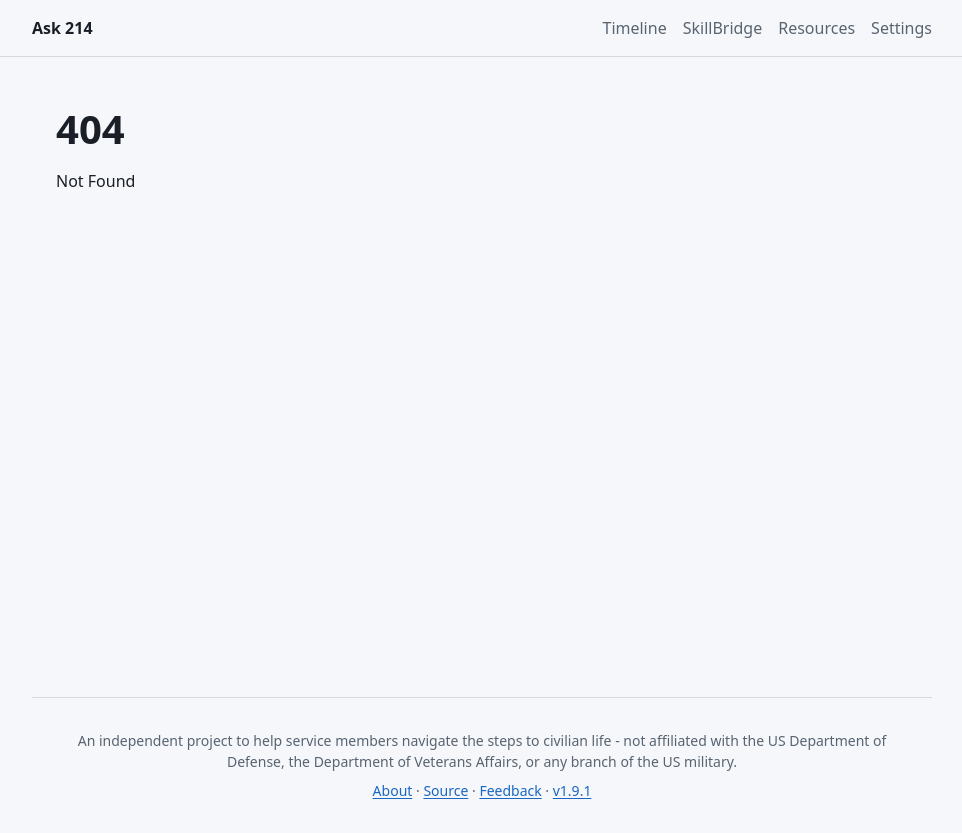
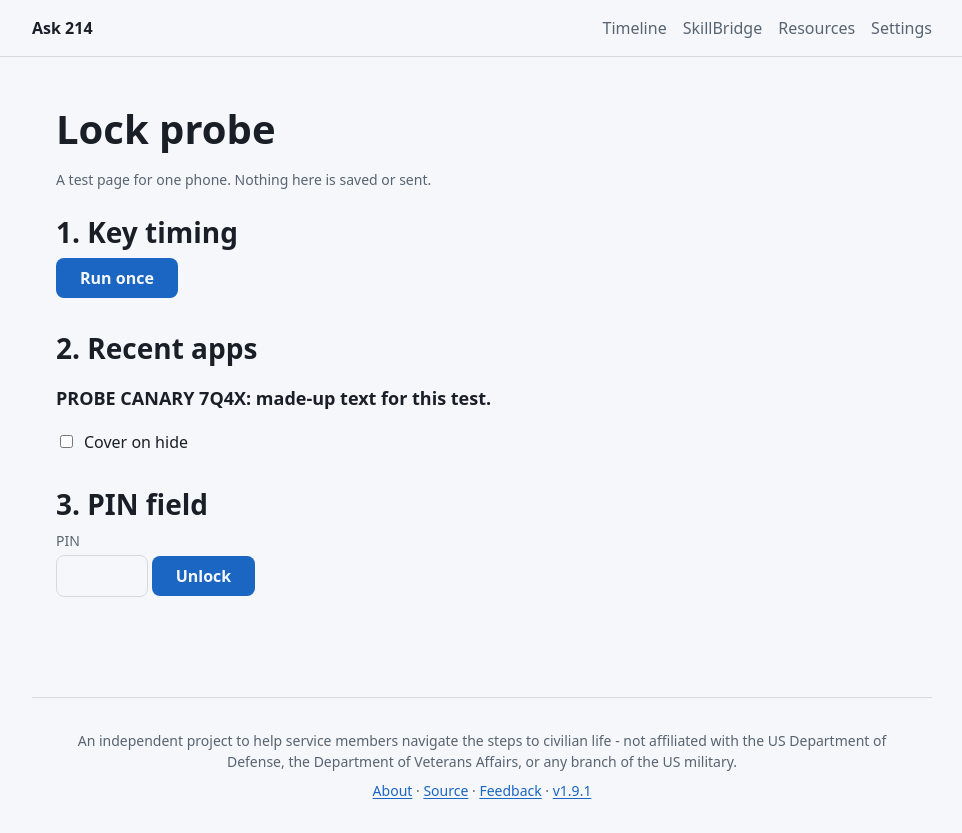
Before and after one commit to GoudyMT/ask214, a SvelteKit app: page /probe-lock in a window 1280 px wide. Before the commit this address had no page. Shown: the whole page, without its empty margins (158-1120 px from the left). Built offline with nearby package versions, Linux system fonts and the light colour scheme.

Commit message:
chore: add a device probe page for the app lock key timing, recent-apps and pin field checks

```diff
--- /dev/null
+++ b/src/routes/probe-lock/+page.svelte
@@ -0,0 +1,218 @@
+<script lang="ts">
+	import { onDestroy } from 'svelte';
+	import { KAT_PASSWORD } from '$lib/backup/kdf-kat';
+	import { KDF_WORKER_SRC } from '$lib/backup/kdf-paths';
+
+	// A device probe, not a feature: it measures on a real phone what an app PIN would cost and show. Nothing it
+	// makes is stored, and nothing leaves the page.
+	//
+	// 1. One cold key derive per page load, timed from `new Worker` to the key, so the number includes the worker's
+	//    fetch and start-up the way a real unlock after a reload would pay them. A second run would reuse a warm
+	//    engine and read low, so the button works once; a reload gives a cold page again.
+	// 2. Made-up text and an optional plain cover drawn when the page is hidden, to see what the phone's recent-apps
+	//    view keeps.
+	// 3. One PIN field with the attributes the app lock would use, to see whether the phone offers to save it, what
+	//    the keyboards suggest over it, and what a screen reader says.
+
+	const SALT_BYTES = 16;
+
+	type Result = {
+		ms: number;
+		firstProgressMs: number | null;
+		startState: DocumentVisibilityState;
+		stayedVisible: boolean;
+		outcome: string;
+	};
+
+	let used = $state(false);
+	let running = $state(false);
+	let result = $state<Result | null>(null);
+	let coverOnHide = $state(false);
+	let covered = $state(false);
+	let pin = $state('');
+
+	function runOnce(): void {
+		if (used) return;
+		used = true;
+		running = true;
+		const startState = document.visibilityState;
+		let stayedVisible = startState === 'visible';
+		const onVisibility = (): void => {
+			if (document.visibilityState !== 'visible') stayedVisible = false;
+		};
+		document.addEventListener('visibilitychange', onVisibility);
+		const salt = crypto.getRandomValues(new Uint8Array(SALT_BYTES));
+		const pass = new TextEncoder().encode(KAT_PASSWORD).buffer;
+		let firstProgressMs: number | null = null;
+		let done = false;
+
+		const started = performance.now();
+		const worker = new Worker(KDF_WORKER_SRC, { type: 'module' });
+		const finish = (outcome: string): void => {
+			if (done) return;
+			done = true;
+			const ms = Math.round(performance.now() - started);
+			worker.terminate();
+			document.removeEventListener('visibilitychange', onVisibility);
+			result = { ms, firstProgressMs, startState, stayedVisible, outcome };
+			running = false;
+		};
+		worker.onmessage = (event: MessageEvent<{ type?: unknown; code?: unknown }>) => {
+			const data = event.data;
+			if (data.type === 'progress') {
+				firstProgressMs ??= Math.round(performance.now() - started);
+				return;
+			}
+			if (data.type === 'key') finish('key made');
+			else if (data.type === 'error')
+				finish(typeof data.code === 'string' ? data.code : 'E_NO_CODE');
+		};
+		worker.onerror = () => finish('E_WORKER_ERROR');
+		worker.postMessage({ op: 'derive', purpose: 'restore', pass, salt }, [pass]);
+	}
+
+	function onVisibilityChange(): void {
+		if (document.visibilityState === 'hidden') {
+			pin = '';
+			if (coverOnHide) covered = true;
+		} else {
+			covered = false;
+		}
+	}
+
+	function refuse(event: ClipboardEvent): void {
+		event.preventDefault();
+	}
+
+	onDestroy(() => {
+		pin = '';
+	});
+</script>
+
+<svelte:document onvisibilitychange={onVisibilityChange} />
+<svelte:window onpagehide={() => (pin = '')} />
+
+<svelte:head>
+	<title>Lock probe - Ask 214</title>
+</svelte:head>
+
+<h1>Lock probe</h1>
+<p class="note">A test page for one phone. Nothing here is saved or sent.</p>
+
+<section aria-labelledby="derive-heading">
+	<h2 id="derive-heading">1. Key timing</h2>
+	<button type="button" class="primary" onclick={runOnce} disabled={used}>Run once</button>
+	{#if running}
+		<p role="status">Working...</p>
+	{:else if result}
+		<dl class="result" data-testid="probe-result">
+			<dt>Time</dt>
+			<dd data-testid="probe-ms">{result.ms} ms</dd>
+			<dt>First progress</dt>
+			<dd data-testid="probe-first">
+				{result.firstProgressMs === null ? 'none' : `${result.firstProgressMs} ms`}
+			</dd>
+			<dt>Page at start</dt>
+			<dd>{result.startState}</dd>
+			<dt>Stayed on screen</dt>
+			<dd>{result.stayedVisible ? 'yes' : 'no - run again after a reload'}</dd>
+			<dt>Result</dt>
+			<dd data-testid="probe-outcome">{result.outcome}</dd>
+		</dl>
+	{/if}
+	{#if used && !running}
+		<p class="note">Reload the page for the next run.</p>
+	{/if}
+</section>
+
+<section aria-labelledby="canary-heading">
+	<h2 id="canary-heading">2. Recent apps</h2>
+	<p class="canary">PROBE CANARY 7Q4X: made-up text for this test.</p>
+	<label class="toggle">
+		<input type="checkbox" bind:checked={coverOnHide} />
+		Cover on hide
+	</label>
+</section>
+
+<section aria-labelledby="pin-heading">
+	<h2 id="pin-heading">3. PIN field</h2>
+	<label class="pin-label" for="probe-pin">PIN</label>
+	<input
+		id="probe-pin"
+		class="pin"
+		type="password"
+		inputmode="numeric"
+		autocomplete="one-time-code"
+		spellcheck="false"
+		bind:value={pin}
+		oncopy={refuse}
+		oncut={refuse}
+	/>
+	<button type="button" class="primary" onclick={() => (pin = '')}>Unlock</button>
+</section>
+
+{#if covered}
+	<div class="cover" aria-hidden="true"></div>
+{/if}
+
+<style>
+	section {
+		margin: 0 0 var(--space-xl);
+	}
+	.note {
+		color: var(--color-fg-muted);
+		font-size: var(--font-size-s);
+	}
+	.result {
+		display: grid;
+		grid-template-columns: auto 1fr;
+		gap: var(--space-xs) var(--space-m);
+	}
+	.result dd {
+		margin: 0;
+		font-weight: 600;
+	}
+	.canary {
+		font-size: var(--font-size-l);
+		font-weight: 600;
+	}
+	.toggle {
+		display: flex;
+		align-items: center;
+		gap: var(--space-s);
+	}
+	.pin-label {
+		display: block;
+		margin-bottom: var(--space-xs);
+		font-size: var(--font-size-s);
+		color: var(--color-fg-muted);
+	}
+	.pin {
+		width: 10ch;
+		padding: var(--space-s);
+		font: inherit;
+		letter-spacing: 0.3em;
+		background: var(--color-bg);
+		color: var(--color-fg);
+		border: 1px solid var(--color-border);
+		border-radius: var(--radius-m);
+	}
+	.primary {
+		padding: var(--space-s) var(--space-l);
+		background: var(--color-accent);
+		color: var(--color-bg);
+		border: none;
+		border-radius: var(--radius-m);
+		font: inherit;
+		font-weight: 600;
+	}
+	.primary:disabled {
+		opacity: 0.6;
+	}
+	.cover {
+		position: fixed;
+		inset: 0;
+		z-index: 1000;
+		background: var(--color-bg);
+	}
+</style>
--- /dev/null
+++ b/src/routes/probe-lock/+page.ts
@@ -0,0 +1,3 @@
+// Client-only: the page starts a worker and reads document.visibilityState, neither of which exists on a server.
+export const ssr = false;
+export const prerender = false;
```
